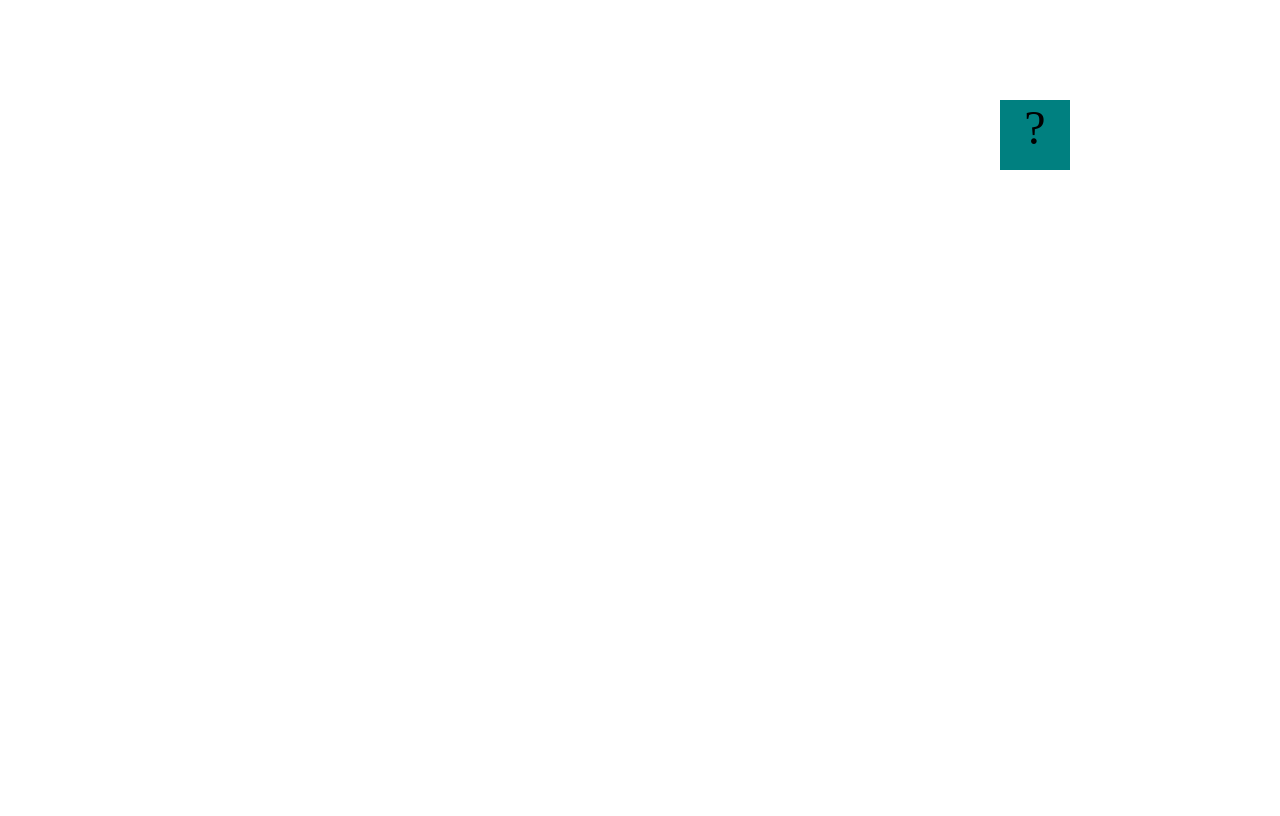
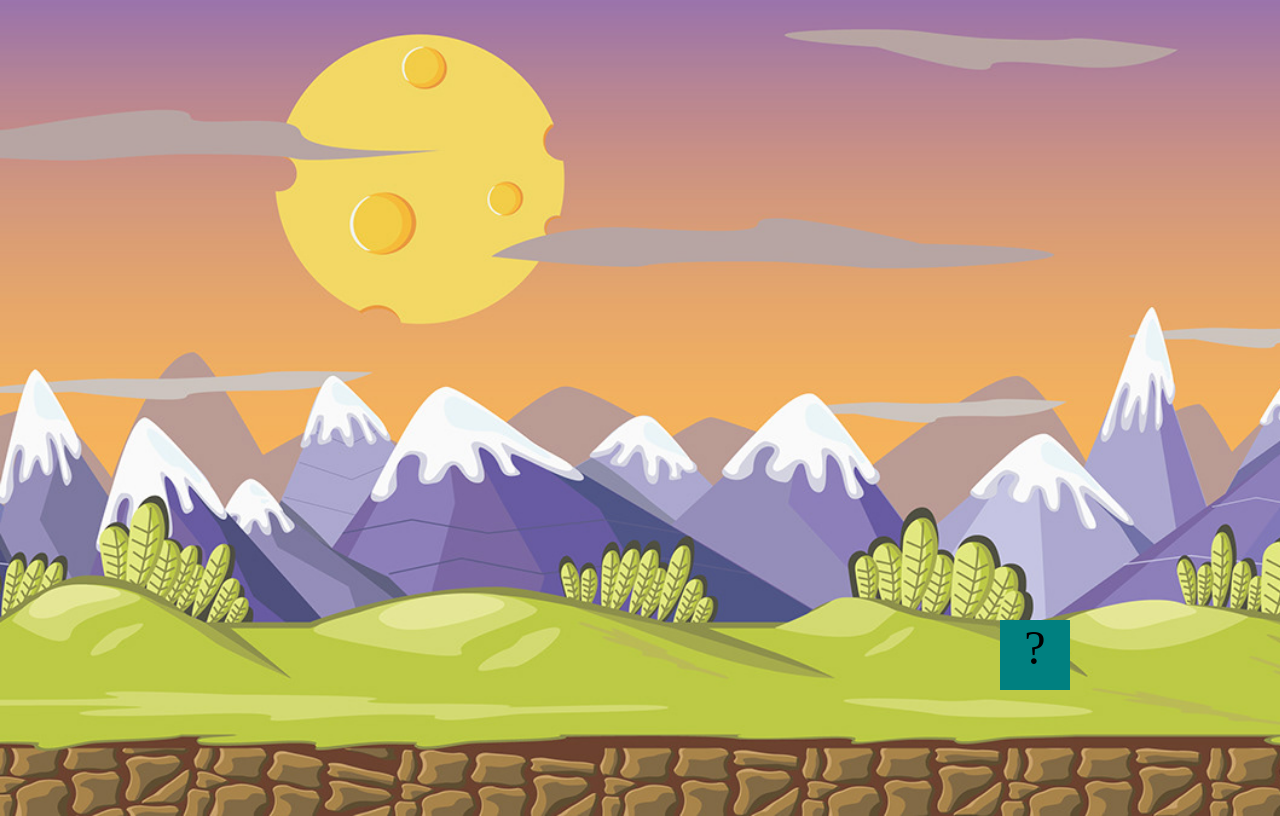
Before and after one commit to DouglasFreeman22/DouglasFreeman22.github.io, a plain HTML site: page projects/bouncing-box/index.html in a window 1280 px wide. Drawn offline with Linux system fonts and the light colour scheme.

Commit message:
Finished the bouncy box project

```diff
--- a/projects/bouncing-box/index.html
+++ b/projects/bouncing-box/index.html
@@ -6,6 +6,13 @@
 	<title>Bouncing Box</title>
 	<script src="jquery.min.js"></script>
 	<style>
+		body {
+ 	background-image: url("img/813c07108797191.5fc5eab3009d7.jpg");
+	 -webkit-background-size: cover;
+            -moz-background-size: cover;
+            -o-background-size: cover;
+            background-size: cover;
+	}
 		.box {
 			width: 70px;
 			height: 70px;
@@ -52,8 +59,9 @@
 			box.on('click', handleBoxClick);
 
 			// moves the Box to a new position on the screen along the X-Axis
-			function moveBoxTo(newPositionX) {
+			function moveBoxTo(newPositionX, newPositionY) {
 				box.css("left", newPositionX);
+				box.css("top", newPositionY);
 			}
 
 			// changes the text displayed on the Box
@@ -69,6 +77,9 @@
 			var positionX = 0;
 			var points = 0;
 			var speed = 10;
+			var positionY = 0;
+			var speedY = 10;
+			var boardHeight = jQuery(window).height();
 
 			/*
 			This Function will be called 20 times/second. Each time it is called,
@@ -78,13 +89,20 @@
 			function update() {
 				//Code to increase positionX by 10
 				positionX = positionX + speed;
-				moveBoxTo(positionX);
+				positionY = positionY + speedY;
+				moveBoxTo(positionX, positionY);
 
 				if(positionX > boardWidth){
 					speed = -speed
 				};
 				if(positionX < 0){
 					speed = -speed
+				};
+				if(positionY > boardHeight){
+					speedY = -speedY
+				};
+				if(positionY < 0){
+					speedY = -speedY
 				};
 			};
 
@@ -99,7 +117,16 @@
 				points ++;
 				changeBoxText(points);
 				// make box faster
-				speed += 3;
+				if(speed > 0){
+					speed += 3;
+				} else if(speed < 0){
+					speed -= 3;
+				}
+				if(speedY > 0){
+					speedY += 3;
+				} else if(speedY < 0){
+					speedY -= 3;
+				}
 				//reposition box to left side
 				positionX = 0;
 
```
Also changed, not shown: projects/bouncing-box/img/813c07108797191.5fc5eab3009d7.jpg (added).
